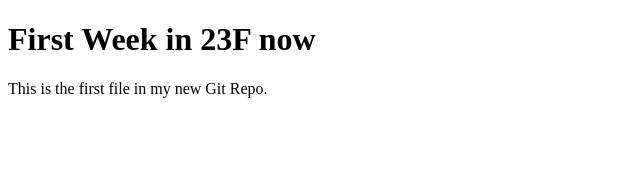
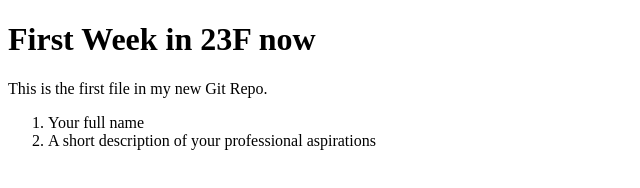
Before and after one commit to sanaa-issa/sanaa-issa-.github.io, a plain HTML site: page index.html in a window 1280 px wide. Shown: the whole page, without its empty margins (0-640 px from the left). Drawn offline with Linux system fonts and the light colour scheme.

Commit message:
Update index.html
update index.html contents

```diff
--- a/index.html
+++ b/index.html
@@ -7,6 +7,10 @@
 
         <h1>First Week in 23F  now</h1>
         <p>This is the first file in my new Git Repo.</p>
+        <ol>
+            <li> Your full name</li>
+            <li> A short description of your professional aspirations</li>
+        </ol>
 
     </body>
 </html>
```
